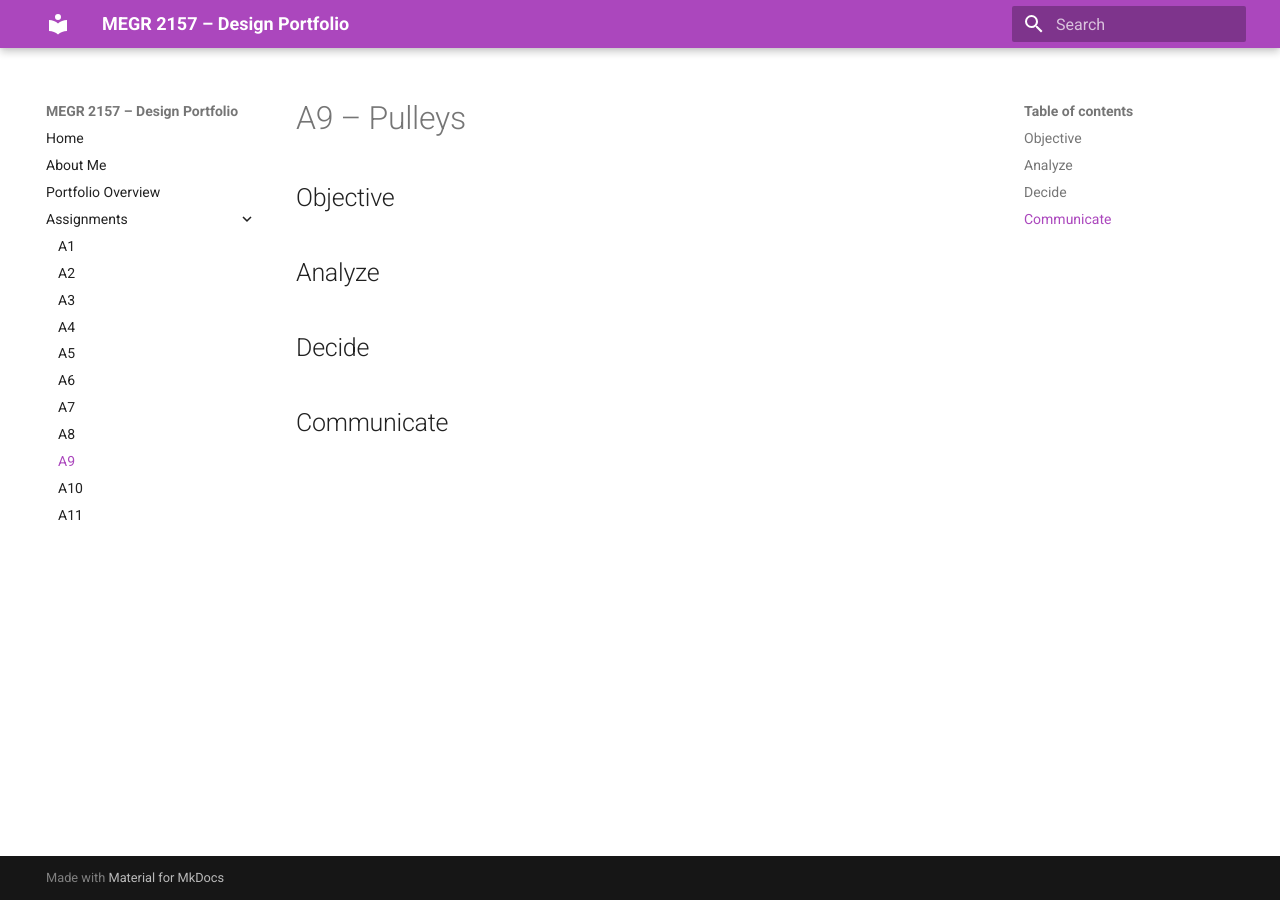
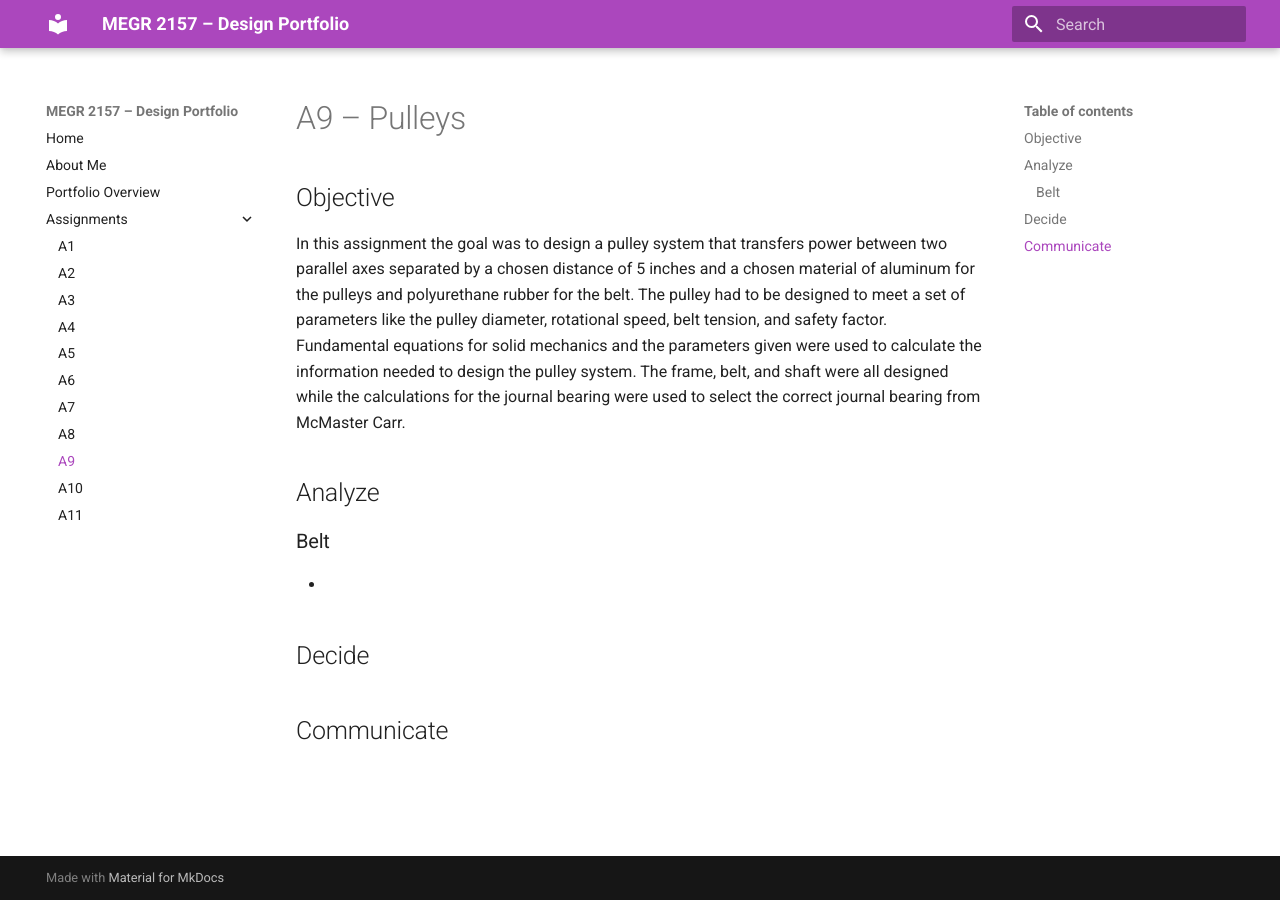
Before and after one commit to fpournia-png/megr2157-portfolio, an MkDocs documentation site: the page built from docs/assignments/A09/index.md, in a window 1280 px wide. Built offline with MkDocs 1.6.1 and Material for MkDocs 9.7.7, drawn with Linux system fonts in a browser that asks for light colours.

Commit message:
Enhance objective section of A9 assignment
Added detailed objective for the pulley design assignment, including material specifications and design parameters.

```diff
--- a/docs/assignments/A09/index.md
+++ b/docs/assignments/A09/index.md
@@ -1,10 +1,12 @@
 # A9 – Pulleys
 
 ## Objective
-
+In this assignment the goal was to design a pulley system that transfers power between two parallel axes separated by a chosen distance of 5 inches and a chosen material of aluminum for the pulleys and polyurethane rubber for the belt. The pulley had to be designed to meet a set of parameters like the pulley diameter, rotational speed, belt tension, and safety factor. Fundamental equations for solid mechanics and the parameters given were used to calculate the information needed to design the pulley system. The frame, belt, and shaft were all designed while the calculations for the journal bearing were used to select the correct journal bearing from McMaster Carr.
 
 ## Analyze
 
+### Belt
+*
 
 ## Decide
 
```
